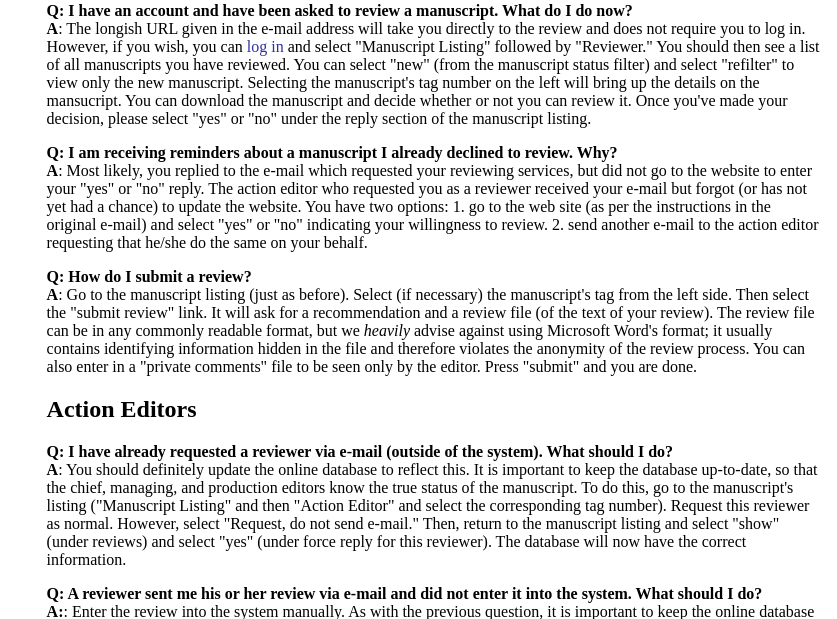
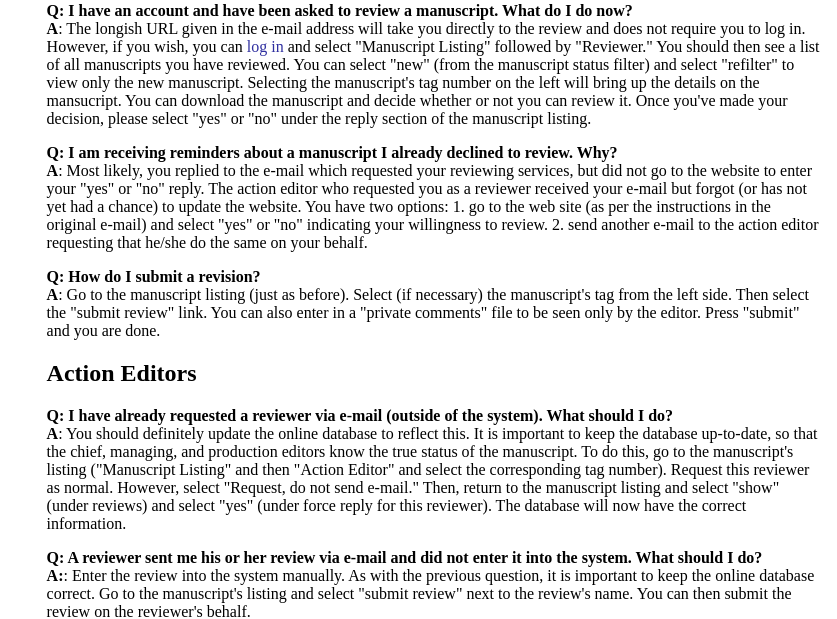
Before and after one commit to JmlrOrg/webpage, a Python web app: template templates/beta/faq.html in a window 1280 px wide. Shown: the part 1314-1933 px from the top of the page, without its empty margins (443-1280 px from the left). Run offline with Jinja, Linux system fonts and the light colour scheme; the template is opened without the code that fills it, so the values that code supplies are empty.

Commit message:
FAQ update

```diff
--- a/templates/beta/faq.html
+++ b/templates/beta/faq.html
@@ -131,14 +131,10 @@ should be submitted in PDF format.
     the same on your behalf.
 </p>
 <p>
-    <b>Q: How do I submit a review?</b><br>
+    <b>Q: How do I submit a revision?</b><br>
     <b>A</b>: Go to the manuscript listing (just as before). Select (if
     necessary) the manuscript's tag from the left side. Then select the
-    "submit review" link. It will ask for a recommendation and a review file
-    (of the text of your review). The review file can be in any commonly
-    readable format, but we <em>heavily</em> advise against using Microsoft
-    Word's format; it usually contains identifying information hidden in the
-    file and therefore violates the anonymity of the review process. You can
+    "submit review" link. You can
     also enter in a "private comments" file to be seen only by the editor.
     Press "submit" and you are done.
 </p>
```
